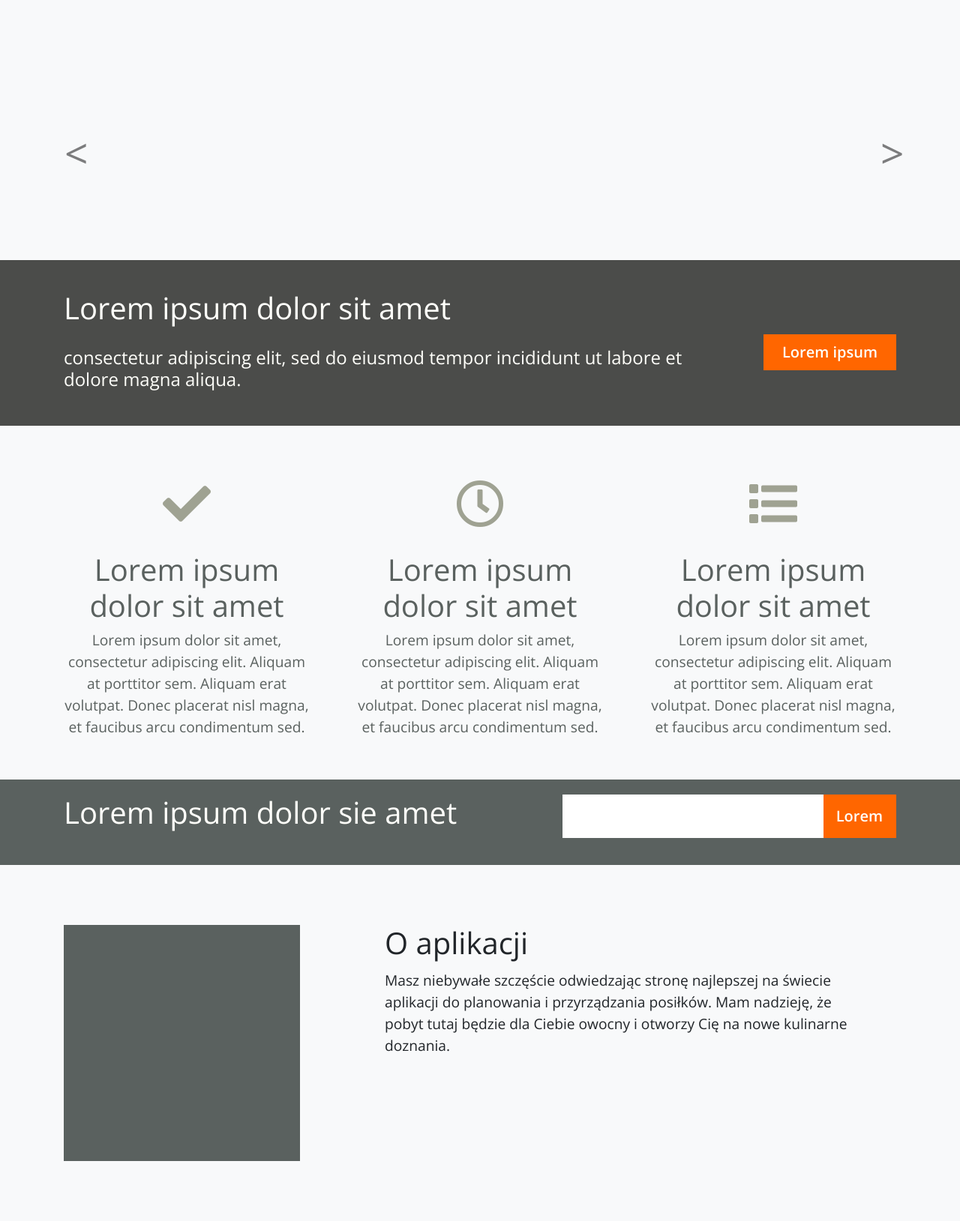
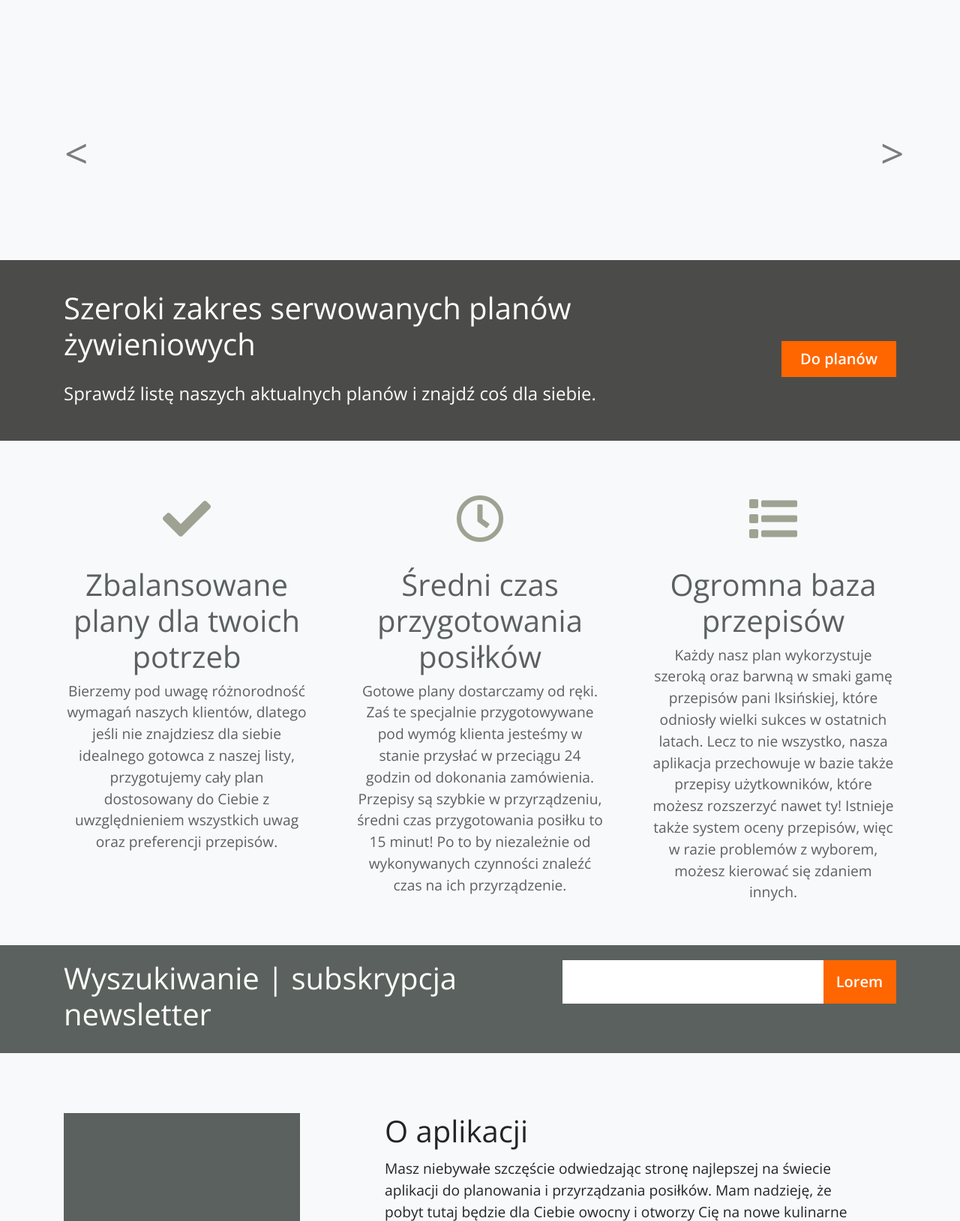
Before and after one commit to Samekmat/ScrumLab, a Django app: template jedzonko/templates/index.html in a window 1280 px wide. Shown: the part 102-1731 px from the top of the page at 75% size. Run offline with Django 3.2, Linux system fonts and the light colour scheme; the template is opened without the code that fills it, so the values that code supplies are empty; some libraries are stand-ins or nearby versions; some web fonts are replaced.

Commit message:
First proposition of index content

```diff
--- a/jedzonko/templates/index.html
+++ b/jedzonko/templates/index.html
@@ -88,13 +88,12 @@
     <section class="section-more padding-small">
         <div class="container d-flex justify-content-between">
             <div class="mr-4">
-                <h1 class="pb-3">Lorem ipsum dolor sit amet</h1>
-                <h4 class="pt-1">consectetur adipiscing elit, sed do eiusmod tempor incididunt ut labore et dolore
-                    magna aliqua.</h4>
+                <h1 class="pb-3">Szeroki zakres serwowanych planów żywieniowych</h1>
+                <h4 class="pt-1">Sprawdź listę naszych aktualnych planów i znajdź coś dla siebie.</h4>
             </div>
             <div class="ml-4 align-self-center">
                 <button class="btn btn-color rounded-0 mt-4 pl-4 pr-4">
-                    <a href="">Lorem ipsum</a>
+                    <a href="{% url 'plan_list' %}">Do planów</a>
                 </button>
             </div>
         </div>
@@ -105,20 +104,26 @@
                 <div class="row">
                     <div class="col text-center">
                         <i class="fas fa-check icon-details"></i>
-                        <h1>Lorem ipsum dolor sit amet</h1>
-                        <p>Lorem ipsum dolor sit amet, consectetur adipiscing elit. Aliquam at porttitor sem.  Aliquam erat volutpat. Donec placerat nisl magna, et faucibus arcu condimentum sed.
+                        <h1>Zbalansowane plany dla twoich potrzeb</h1>
+                        <p>Bierzemy pod uwagę różnorodność wymagań naszych klientów, dlatego jeśli nie znajdziesz dla
+                            siebie idealnego gotowca z naszej listy, przygotujemy cały plan dostosowany do Ciebie z uwzględnieniem wszystkich uwag oraz preferencji przepisów.
                         </p>
                     </div>
                     <div class="col text-center pr-4 pl-4 mr-4 ml-4">
                         <i class="far fa-clock icon-details"></i>
-                        <h1>Lorem ipsum dolor sit amet</h1>
-                        <p>Lorem ipsum dolor sit amet, consectetur adipiscing elit. Aliquam at porttitor sem.  Aliquam erat volutpat. Donec placerat nisl magna, et faucibus arcu condimentum sed.
+                        <h1>Średni czas przygotowania posiłków</h1>
+                        <p>Gotowe plany dostarczamy od ręki. Zaś te specjalnie przygotowywane pod wymóg klienta jesteśmy w stanie
+                            przysłać w przeciągu 24 godzin od dokonania zamówienia.
+                            Przepisy są szybkie w przyrządzeniu, średni czas przygotowania posiłku to 15 minut! Po to by niezależnie od wykonywanych czynności znaleźć czas na ich przyrządzenie.
                         </p>
                     </div>
                     <div class="col text-center">
                             <i class="fas fa-list icon-details"></i>
-                        <h1>Lorem ipsum dolor sit amet</h1>
-                        <p>Lorem ipsum dolor sit amet, consectetur adipiscing elit. Aliquam at porttitor sem.  Aliquam erat volutpat. Donec placerat nisl magna, et faucibus arcu condimentum sed.
+                        <h1>Ogromna baza przepisów</h1>
+                        <p>Każdy nasz plan wykorzystuje szeroką oraz barwną w smaki gamę przepisów pani Iksińskiej, które
+                            odniosły wielki sukces w ostatnich latach.
+                            Lecz to nie wszystko, nasza aplikacja przechowuje w bazie także przepisy użytkowników, które możesz rozszerzyć nawet ty!
+                            Istnieje także system oceny przepisów, więc w razie problemów z wyborem, możesz kierować się zdaniem innych.
                         </p>
                     </div>
                 </div>
@@ -130,7 +135,7 @@
         <div class="container">
             <div class="row">
                 <div class="col">
-                    <h1>Lorem ipsum dolor sie amet</h1>
+                    <h1>Wyszukiwanie | subskrypcja newsletter</h1>
                 </div>
                 <div class="col-5">
                     <div class="input-group mb-3">
```
